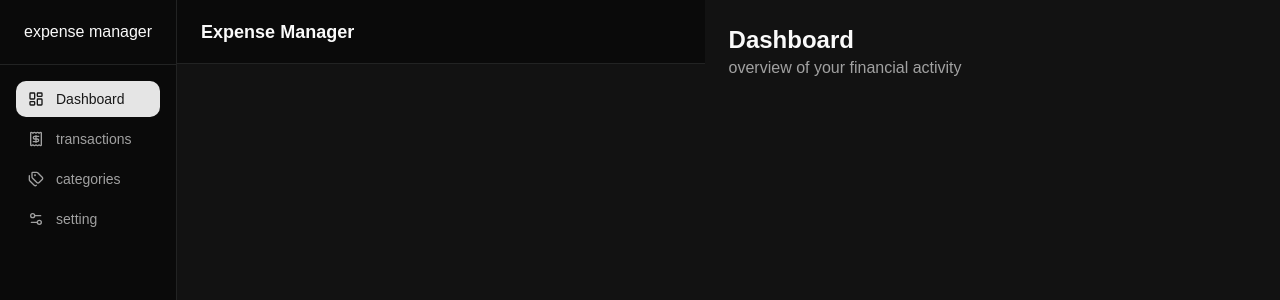
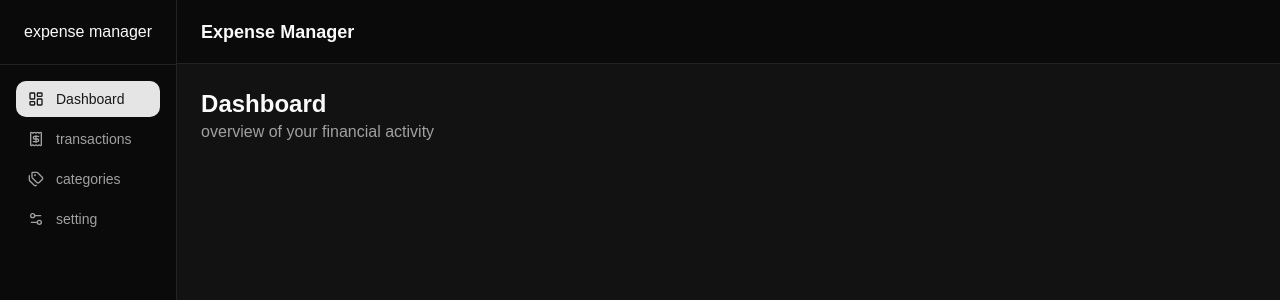
Before and after one commit to mahyarjalalvand/expense-manager-app, a React (Vite) app in the folder apps/web/: page / in a window 1280 px wide. Shown: the top 300 px of the page. Built offline with nearby package versions, Linux system fonts and the light colour scheme.

Commit message:
fix(web): layout style

```diff
--- a/apps/web/src/components/layout/AppLayout.tsx
+++ b/apps/web/src/components/layout/AppLayout.tsx
@@ -8,8 +8,8 @@ function AppLayout({ children }: { children: ReactNode }) {
       <Sidebar />
       <div className="flex min-w-0 flex-1 flex-col">
         <Header />
+        <main className="flex-1 p-6">{children}</main>
       </div>
-      <main className="flex-1 p-6">{children}</main>
     </div>
   );
 }
```
